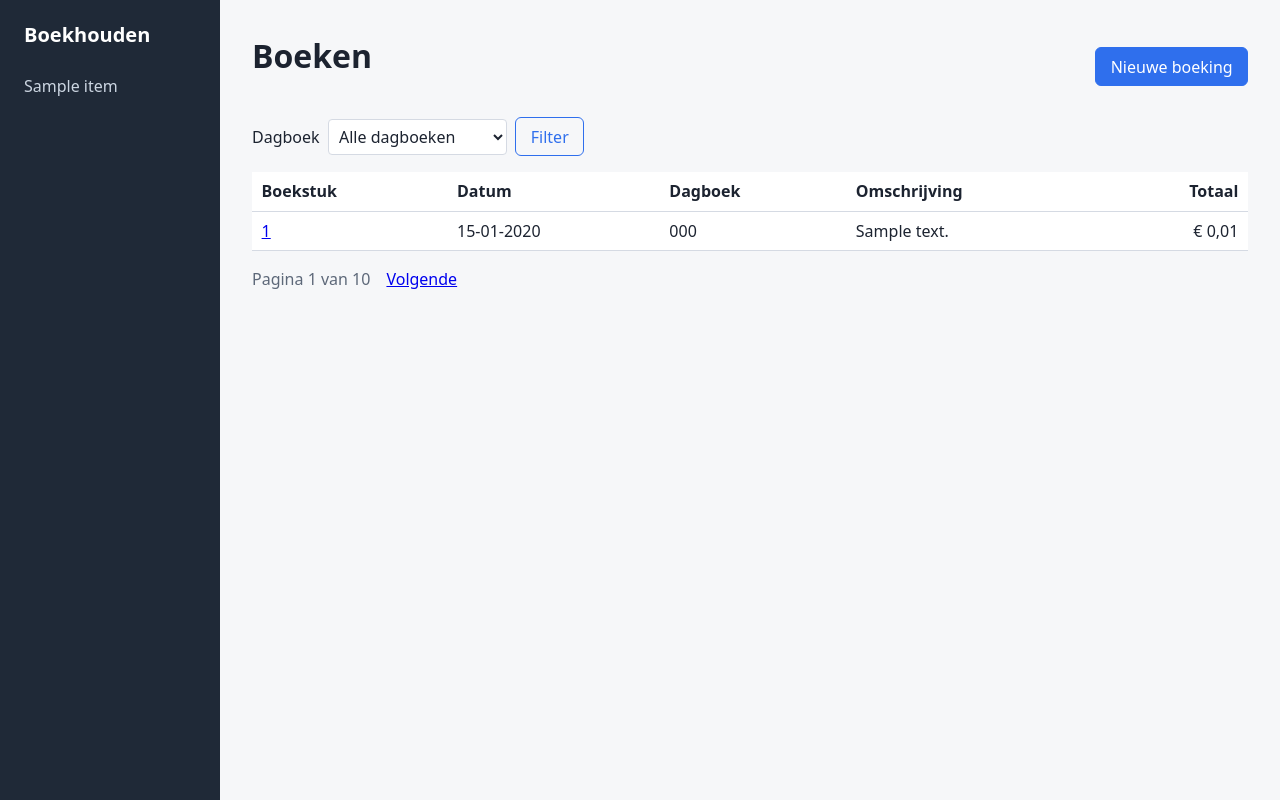
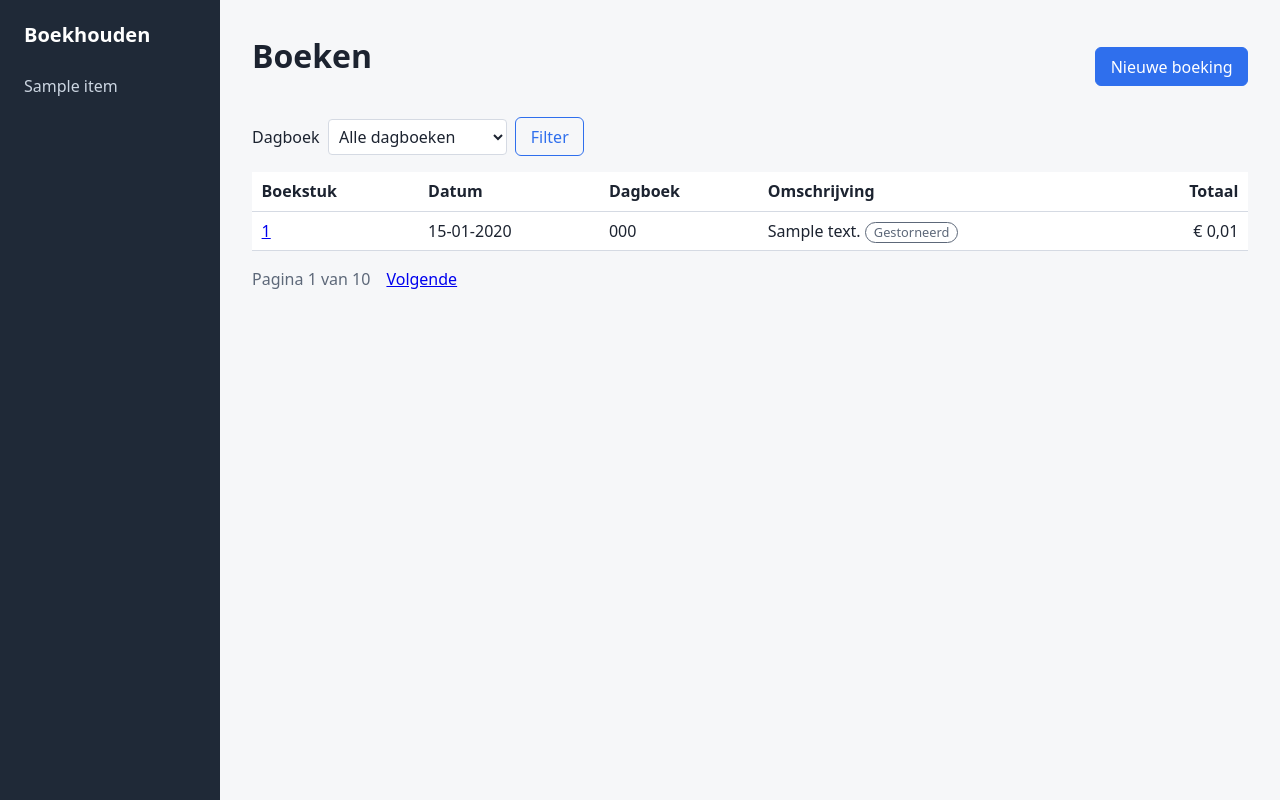
Before and after one commit to deargonauten/boekhouden, a FastAPI app: template app/web/templates/ledger/entries.html in a window 1280 px wide. Run offline with FastAPI, Linux system fonts and the light colour scheme; the template is opened without the code that fills it: most values are stand-ins (such as "Sample title", 1, 10 or a date in 2020).

Commit message:
factory: core-ledger integrated, tests green (201)

```diff
--- a/app/web/templates/ledger/entries.html
+++ b/app/web/templates/ledger/entries.html
@@ -23,8 +23,8 @@
     <td>{{ e.booking_date.strftime("%d-%m-%Y") }}</td>
     <td>{{ e.journal_code }}</td>
     <td>{{ e.description }}
-      {% if e.kind == "storno" %}<span class="badge">Storno van {{ e.reverses_entry_number }}</span>{% endif %}
-      {% if e.is_reversed %}<span class="badge badge-muted">Gestorneerd</span>{% endif %}
+      {% if e.kind == "storno" %}<span class="badge">Storno van {{ e.reverses_number }}</span>{% endif %}
+      {% if e.reversed_by_id %}<span class="badge badge-muted">Gestorneerd</span>{% endif %}
     </td>
     <td class="num">{{ e.total_cents|euro }}</td>
   </tr>
```
Also changed, not shown: factory/core-ledger/state.md (+2 -2 lines).
